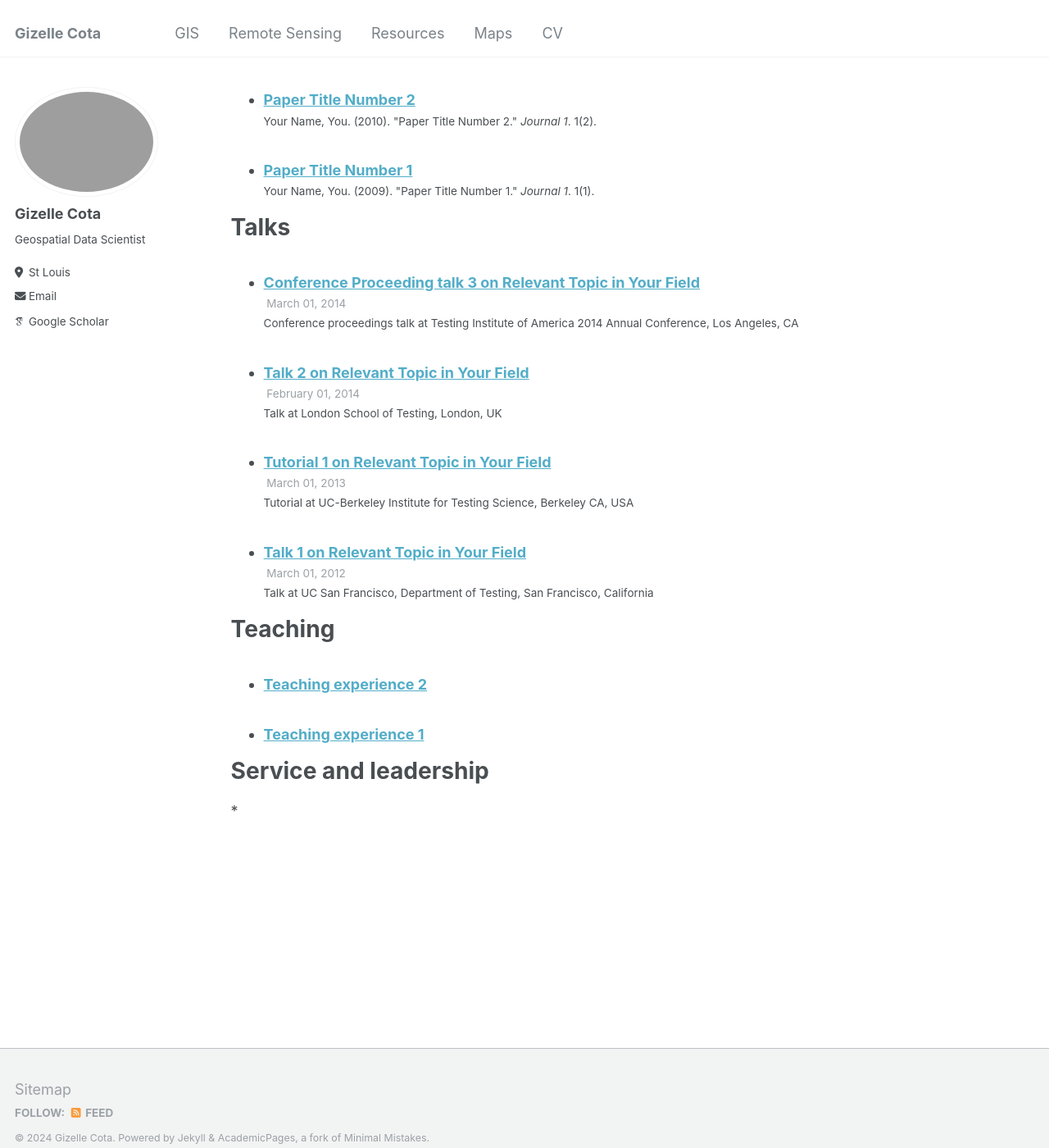
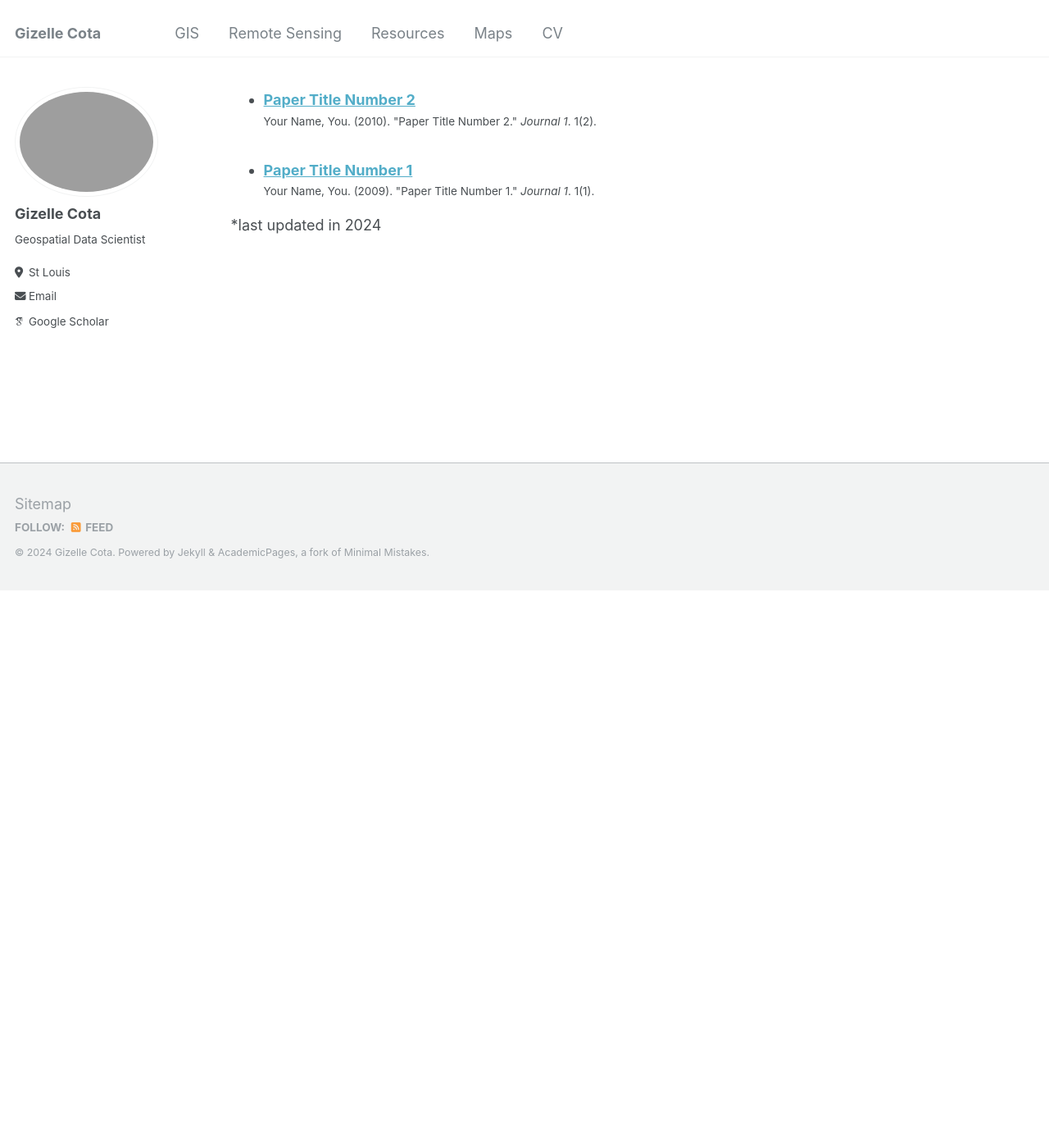
Before and after one commit to cotag11/cotag11.github.io, a Jekyll site: the page built from _pages/cv.md, in a window 1280 px wide and 1400 px high, scrolled down 2377 px. Shown: the whole window at 82% size. Built offline with Jekyll 4.4.1, drawn with Linux system fonts in a browser that asks for light colours; some web fonts are replaced; after the commit the page ends 3096 px from its top, so only the background shows below that.

Commit message:
Update cv.md

```diff
--- a/_pages/cv.md
+++ b/_pages/cv.md
@@ -79,18 +79,4 @@
     {% include archive-single-cv.html %}
   {% endfor %}</ul>
 
-Talks
-======
-  <ul>{% for post in site.talks reversed %}
-    {% include archive-single-talk-cv.html  %}
-  {% endfor %}</ul>
-
-Teaching
-======
-  <ul>{% for post in site.teaching reversed %}
-    {% include archive-single-cv.html %}
-  {% endfor %}</ul>
-
-Service and leadership
-======
-*
+*last updated in 2024
```
